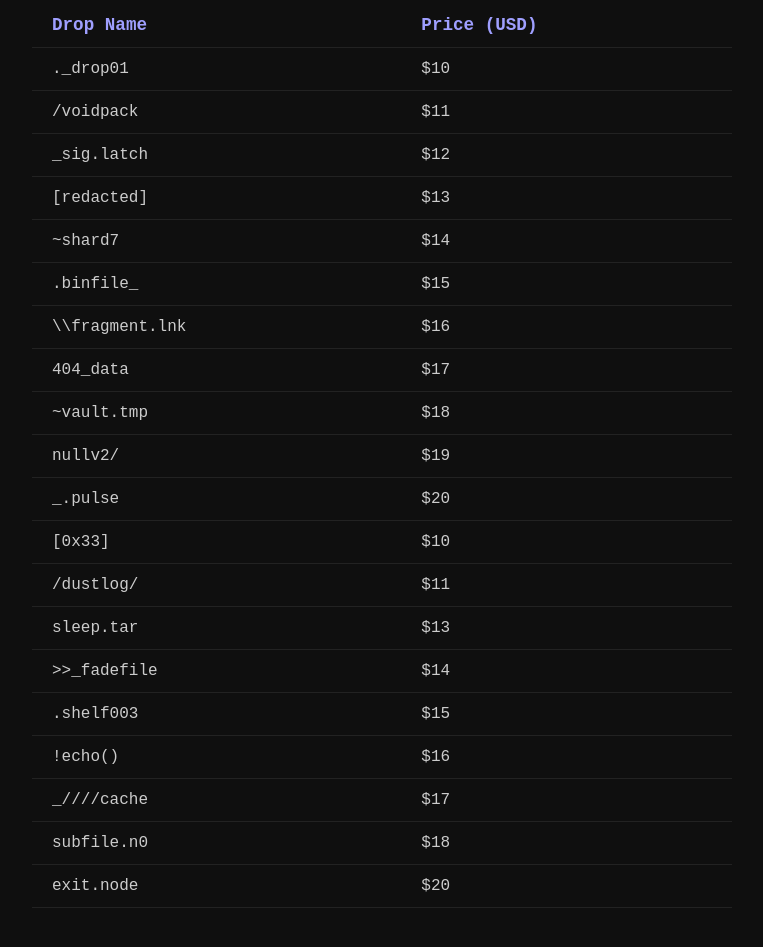
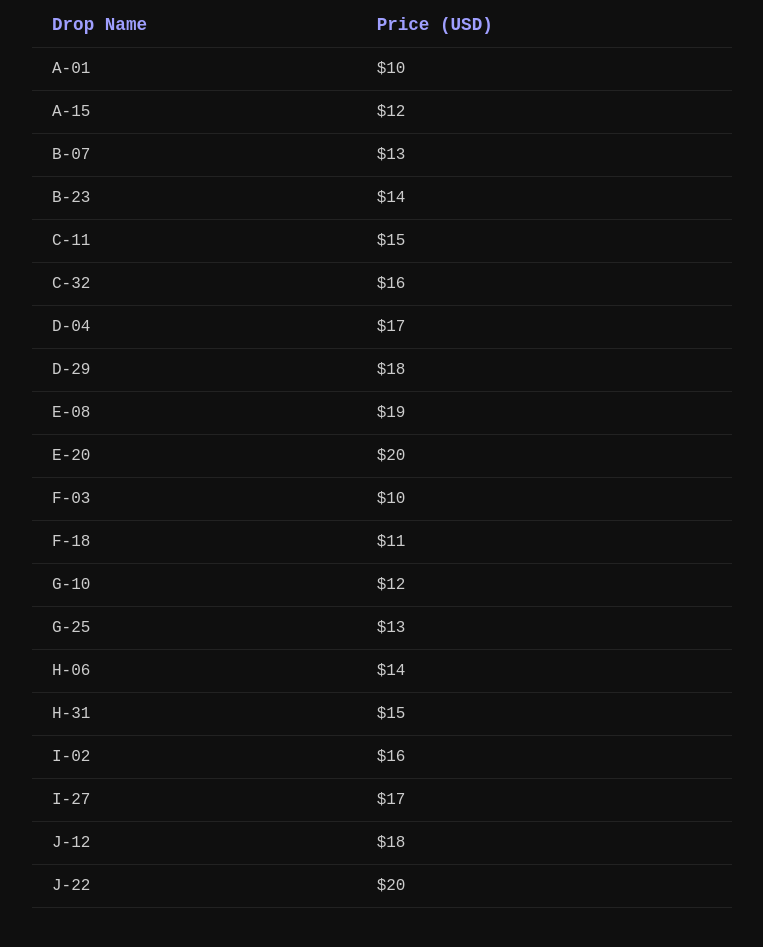
Before and after one commit to Spoofersal/Storepagespoofersal, a plain HTML site: page index.html in a window 1280 px wide. Shown: the part 215-1162 px from the top of the page, without its empty margins (258-1021 px from the left). Drawn offline with Linux system fonts and the light colour scheme.

Commit message:
Update index.html

```diff
--- a/index.html
+++ b/index.html
@@ -59,26 +59,26 @@
       </tr>
     </thead>
     <tbody>
-      <tr><td>._drop01</td><td>$10</td></tr>
-      <tr><td>/voidpack</td><td>$11</td></tr>
-      <tr><td>_sig.latch</td><td>$12</td></tr>
-      <tr><td>[redacted]</td><td>$13</td></tr>
-      <tr><td>~shard7</td><td>$14</td></tr>
-      <tr><td>.binfile_</td><td>$15</td></tr>
-      <tr><td>\\fragment.lnk</td><td>$16</td></tr>
-      <tr><td>404_data</td><td>$17</td></tr>
-      <tr><td>~vault.tmp</td><td>$18</td></tr>
-      <tr><td>nullv2/</td><td>$19</td></tr>
-      <tr><td>_.pulse</td><td>$20</td></tr>
-      <tr><td>[0x33]</td><td>$10</td></tr>
-      <tr><td>/dustlog/</td><td>$11</td></tr>
-      <tr><td>sleep.tar</td><td>$13</td></tr>
-      <tr><td>>>_fadefile</td><td>$14</td></tr>
-      <tr><td>.shelf003</td><td>$15</td></tr>
-      <tr><td>!echo()</td><td>$16</td></tr>
-      <tr><td>_////cache</td><td>$17</td></tr>
-      <tr><td>subfile.n0</td><td>$18</td></tr>
-      <tr><td>exit.node</td><td>$20</td></tr>
+      <tr><td>A-01</td><td>$10</td></tr>
+      <tr><td>A-15</td><td>$12</td></tr>
+      <tr><td>B-07</td><td>$13</td></tr>
+      <tr><td>B-23</td><td>$14</td></tr>
+      <tr><td>C-11</td><td>$15</td></tr>
+      <tr><td>C-32</td><td>$16</td></tr>
+      <tr><td>D-04</td><td>$17</td></tr>
+      <tr><td>D-29</td><td>$18</td></tr>
+      <tr><td>E-08</td><td>$19</td></tr>
+      <tr><td>E-20</td><td>$20</td></tr>
+      <tr><td>F-03</td><td>$10</td></tr>
+      <tr><td>F-18</td><td>$11</td></tr>
+      <tr><td>G-10</td><td>$12</td></tr>
+      <tr><td>G-25</td><td>$13</td></tr>
+      <tr><td>H-06</td><td>$14</td></tr>
+      <tr><td>H-31</td><td>$15</td></tr>
+      <tr><td>I-02</td><td>$16</td></tr>
+      <tr><td>I-27</td><td>$17</td></tr>
+      <tr><td>J-12</td><td>$18</td></tr>
+      <tr><td>J-22</td><td>$20</td></tr>
     </tbody>
   </table>
 </body>
```
